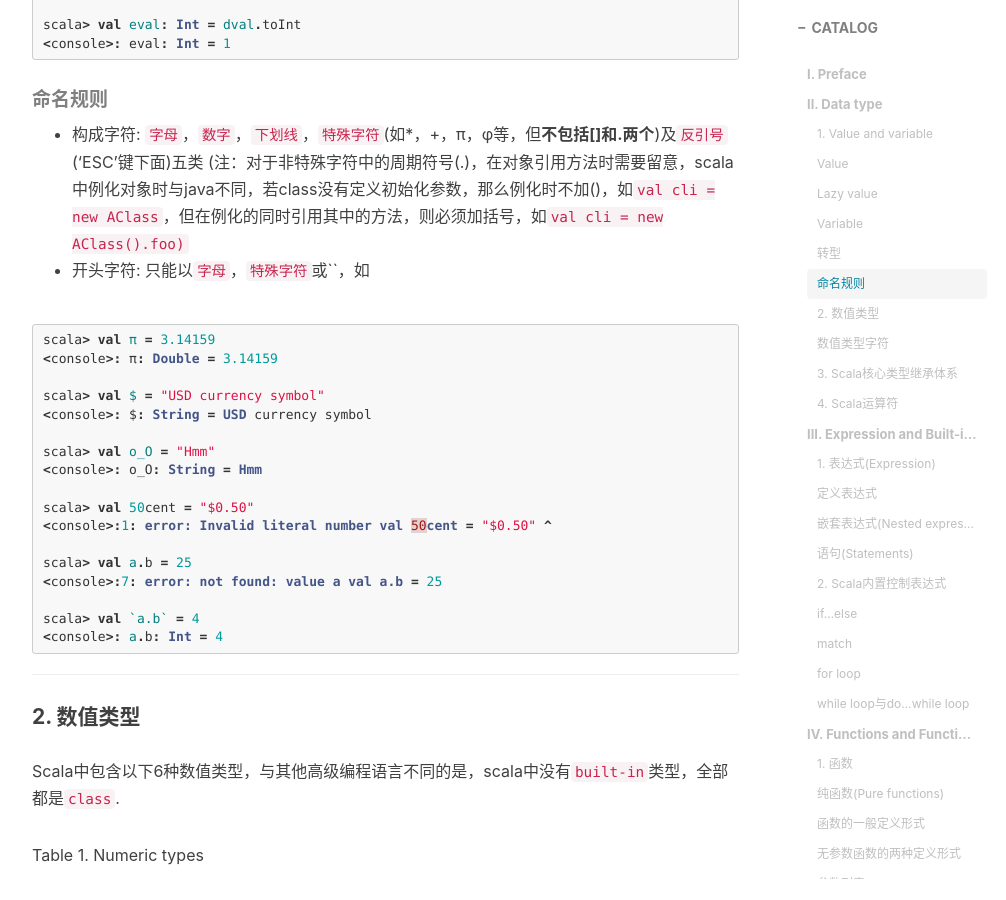
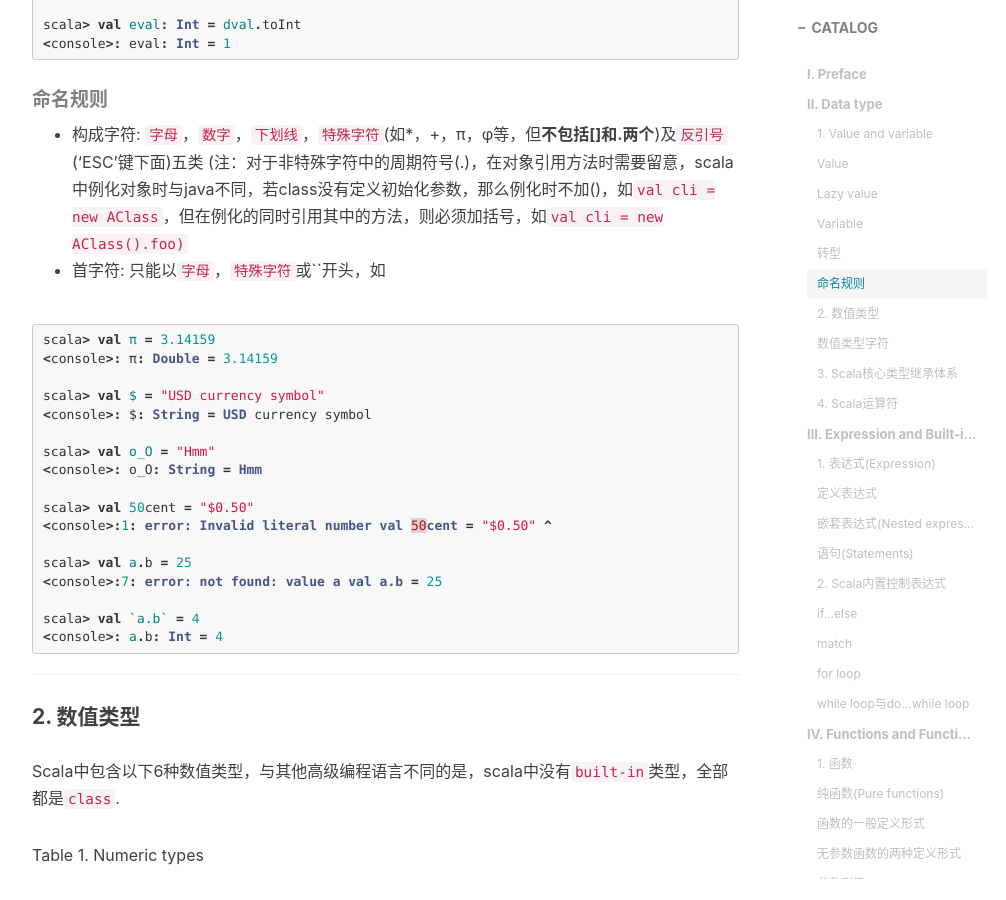
Before and after one commit to VVViy/VVViy.github.io, a Jekyll site: the page built from _posts/2018-12-01-Learning-Chisel-and-Scala-Part-I.md, in a window 1280 px wide and 900 px high, scrolled down 2472 px. Shown: the whole window, without its empty margins (233-1239 px from the left). Built offline with Jekyll 4.4.1, drawn with Linux system fonts in a browser that asks for light colours; nearby versions of some CDN libraries; comment, search, counter and statistics services are not loaded; some of the changed lines change nothing that is shown.

Commit message:
Update 2018-12-01-Learning-Chisel-and-Scala-Part-I.md

````diff
--- a/_posts/2018-12-01-Learning-Chisel-and-Scala-Part-I.md
+++ b/_posts/2018-12-01-Learning-Chisel-and-Scala-Part-I.md
@@ -86,7 +86,7 @@ scala> val eval: Int = dval.toInt
 
 ##### 命名规则
   - 构成字符: `字母`，`数字`，`下划线`，`特殊字符`(如*，+，π，φ等，但**不包括[]和.两个**)及`反引号`('ESC'键下面)五类 (注：对于非特殊字符中的周期符号(.)，在对象引用方法时需要留意，scala中例化对象时与java不同，若class没有定义初始化参数，那么例化时不加()，如`val cli = new AClass`，但在例化的同时引用其中的方法，则必须加括号，如`val cli = new AClass().foo)`
-  - 开头字符: 只能以`字母`，`特殊字符`或\``，如
+  - 首字符: 只能以`字母`，`特殊字符`或\``开头，如
 
 ```scala
 scala> val π = 3.14159
````
